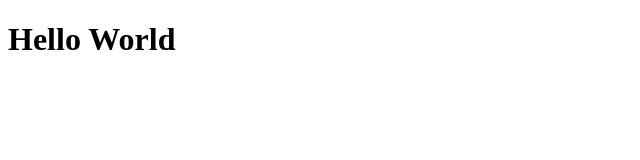
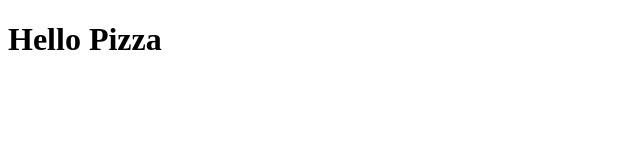
Before and after one commit to devo0028/devo0028.github.io, a plain HTML site: page index.html in a window 1280 px wide. Shown: the full height of the page, 0-640 px from the left. Drawn offline with Linux system fonts and the light colour scheme.

Commit message:
changed wording

```diff
--- a/index.html
+++ b/index.html
@@ -7,7 +7,7 @@
     <title>Heather De Vouge</title>
 </head>
 <body>
-    <h1>Hello World</h1>
+    <h1>Hello Pizza</h1>
 </body>
 
 </html>
```
